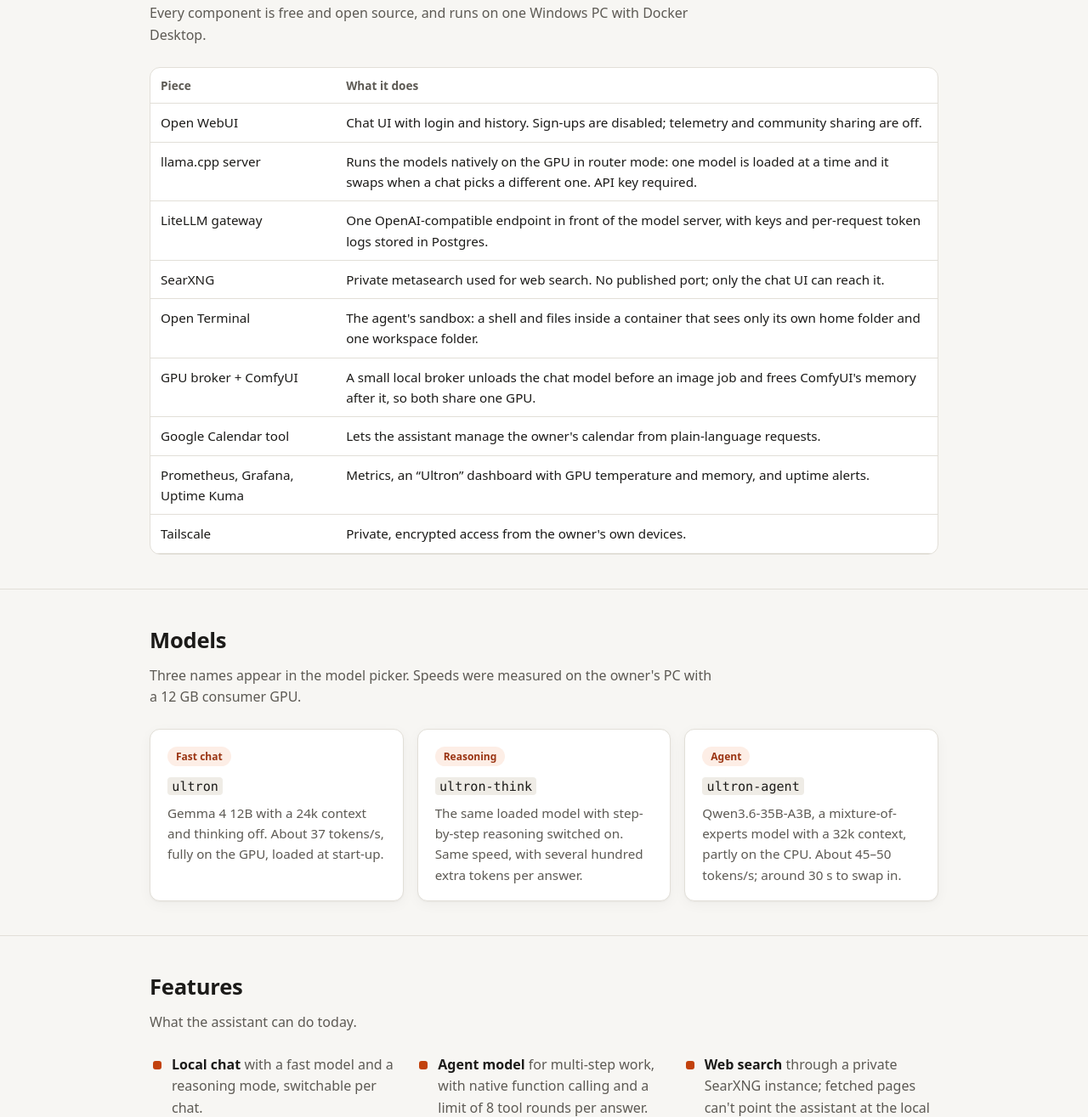
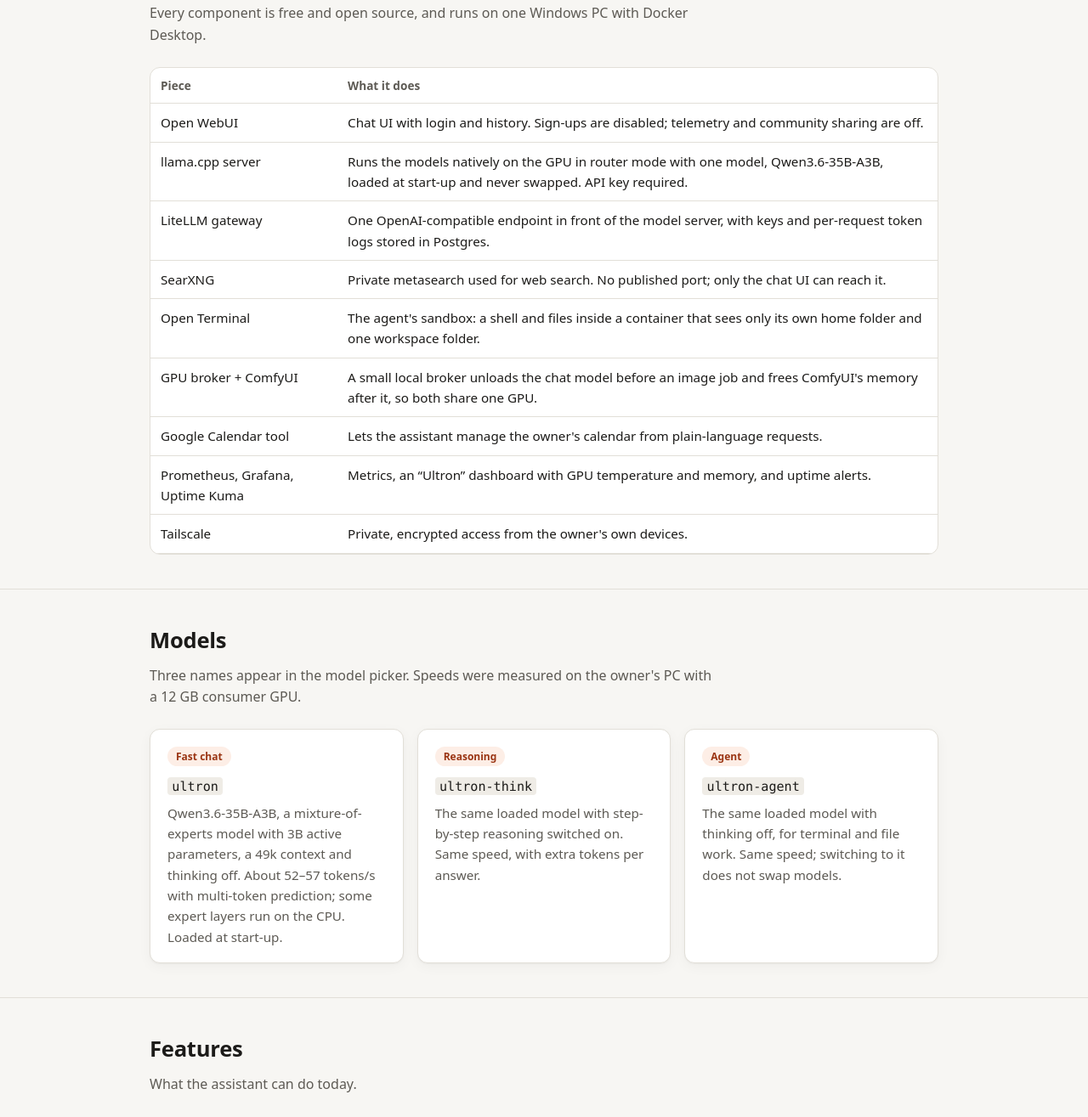
Before and after one commit to lcduc/ULTRON, a plain HTML site: page docs/index.html in a window 1280 px wide. Shown: the part 1981-3296 px from the top of the page at 85% size. Drawn offline with Linux system fonts and the light colour scheme.

Commit message:
Run Ultron on one always-loaded model
ultron, ultron-think and ultron-agent now all use the official
Qwen3.6-35B-A3B (MoE, vision, MTP, 49k context) through LiteLLM, so
switching names never swaps models.

- scripts/models.ini: `ultron` is the official Qwen with the vision file,
  n-cpu-moe 28, ubatch 1024, MTP n-max 2 and Qwen's non-thinking samplers.
  Gemma 12B and the Heretic Qwen stay as dormant presets
  (old-gemma-12b, old-qwen-heretic).
- compose/litellm-config.yaml: three names, one backend model, with
  per-name thinking and sampler settings.
- scripts/start-all.ps1: model-idle.ps1 is no longer started (kept).
- Open WebUI: vision turned on for all three names (database change,
  recorded in the README).
- PLAN-ONE-MODEL.md holds the plan and results. Measured: 52-57 tok/s,
  cached TTFT 0.33 s, voice first sentence 0.76 s, agent task T4 in
  5 rounds (was 11), vision and JSON-schema output correct. Free RAM is
  3.4-3.9 GB, slightly under the 4 GB target.

Co-Authored-By: Claude Opus 5.5 <noreply@anthropic.com>

```diff
--- a/docs/index.html
+++ b/docs/index.html
@@ -240,7 +240,7 @@
             <div class="down" aria-hidden="true">↓</div>
             <div class="node">
               <div class="title">llama.cpp server, router mode</div>
-              <div class="sub">One model in VRAM at a time; swaps on demand</div>
+              <div class="sub">One model, always loaded; the three names never swap it</div>
               <div class="models"><span class="chip">ultron</span><span class="chip">ultron-think</span><span class="chip">ultron-agent</span></div>
             </div>
           </div>
@@ -282,7 +282,7 @@
           <thead><tr><th>Piece</th><th>What it does</th></tr></thead>
           <tbody>
             <tr><td>Open WebUI</td><td>Chat UI with login and history. Sign-ups are disabled; telemetry and community sharing are off.</td></tr>
-            <tr><td>llama.cpp server</td><td>Runs the models natively on the GPU in router mode: one model is loaded at a time and it swaps when a chat picks a different one. API key required.</td></tr>
+            <tr><td>llama.cpp server</td><td>Runs the models natively on the GPU in router mode with one model, Qwen3.6-35B-A3B, loaded at start-up and never swapped. API key required.</td></tr>
             <tr><td>LiteLLM gateway</td><td>One OpenAI-compatible endpoint in front of the model server, with keys and per-request token logs stored in Postgres.</td></tr>
             <tr><td>SearXNG</td><td>Private metasearch used for web search. No published port; only the chat UI can reach it.</td></tr>
             <tr><td>Open Terminal</td><td>The agent's sandbox: a shell and files inside a container that sees only its own home folder and one workspace folder.</td></tr>
@@ -304,17 +304,17 @@
         <div class="card">
           <span class="tag">Fast chat</span>
           <h3><code>ultron</code></h3>
-          <p>Gemma 4 12B with a 24k context and thinking off. About 37 tokens/s, fully on the GPU, loaded at start-up.</p>
+          <p>Qwen3.6-35B-A3B, a mixture-of-experts model with 3B active parameters, a 49k context and thinking off. About 52–57 tokens/s with multi-token prediction; some expert layers run on the CPU. Loaded at start-up.</p>
         </div>
         <div class="card">
           <span class="tag">Reasoning</span>
           <h3><code>ultron-think</code></h3>
-          <p>The same loaded model with step-by-step reasoning switched on. Same speed, with several hundred extra tokens per answer.</p>
+          <p>The same loaded model with step-by-step reasoning switched on. Same speed, with extra tokens per answer.</p>
         </div>
         <div class="card">
           <span class="tag">Agent</span>
           <h3><code>ultron-agent</code></h3>
-          <p>Qwen3.6-35B-A3B, a mixture-of-experts model with a 32k context, partly on the CPU. About 45–50 tokens/s; around 30 s to swap in.</p>
+          <p>The same loaded model with thinking off, for terminal and file work. Same speed; switching to it does not swap models.</p>
         </div>
       </div>
     </div>
```
Also changed, not shown: 7 other files.
